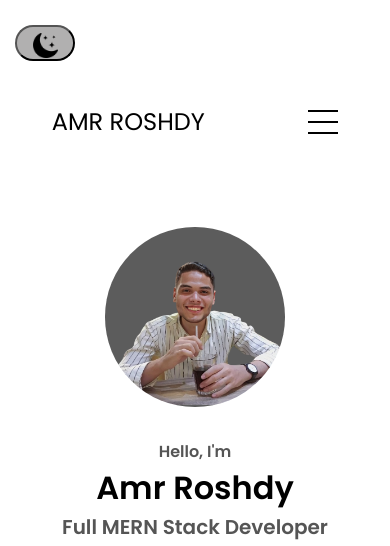
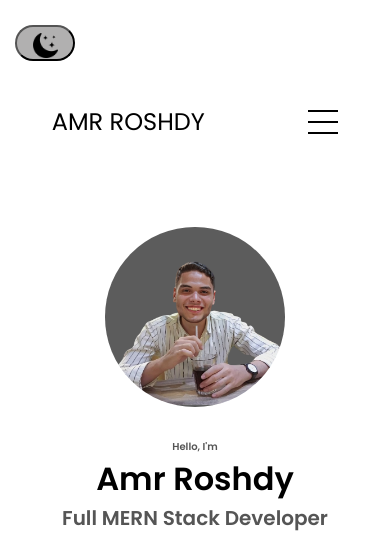
Before and after one commit to am172/MyProtofolio, a plain HTML site: page index.html in a window 390 px wide. Shown: the top 546 px of the page. Drawn offline with Linux system fonts and the light colour scheme.

Commit message:
Update mediaqueries.css

```diff
--- a/mediaqueries.css
+++ b/mediaqueries.css
@@ -111,4 +111,7 @@
   .text-container {
     text-align: justify;
   }
+  p{
+    font-size: 10px;
+  }
 }
```
